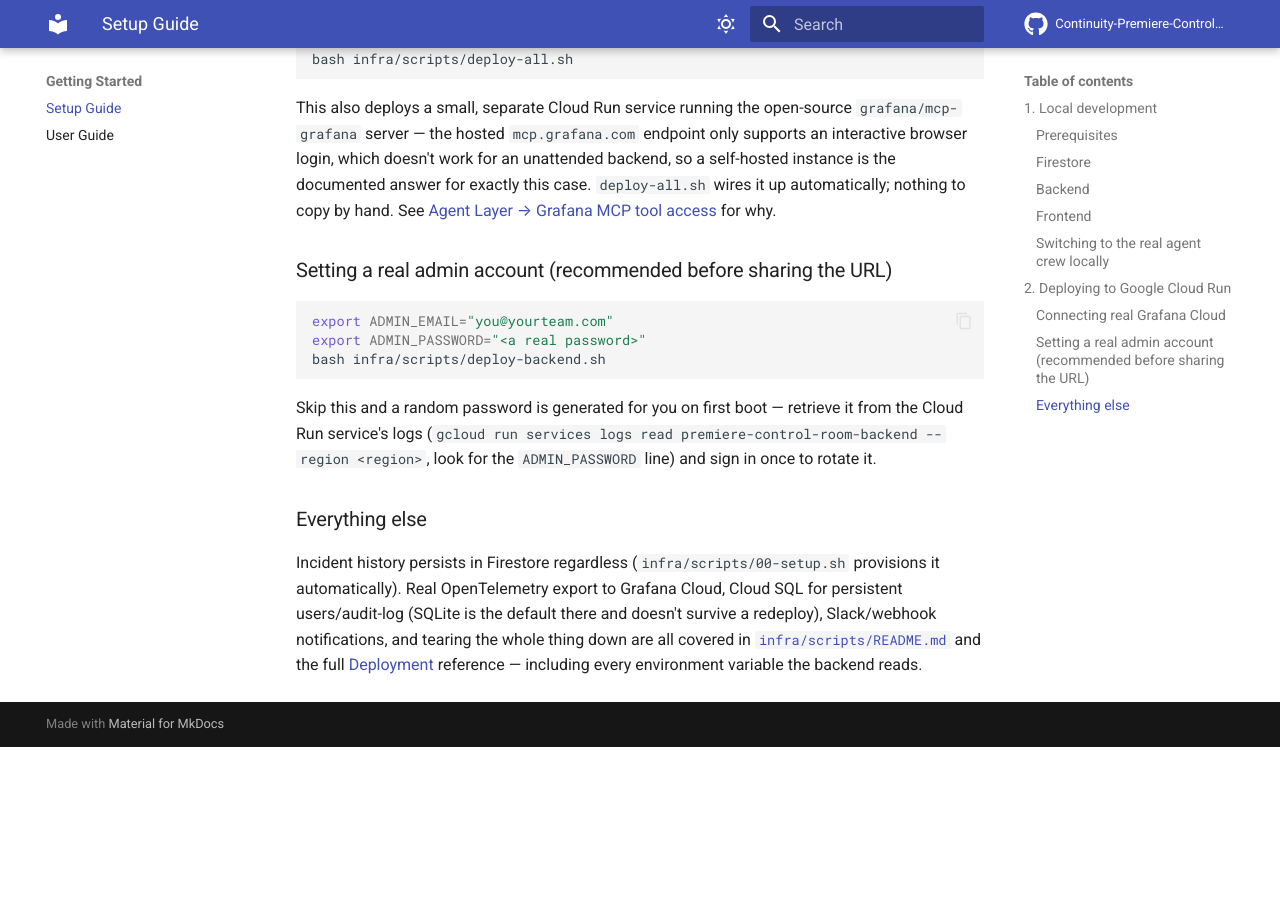
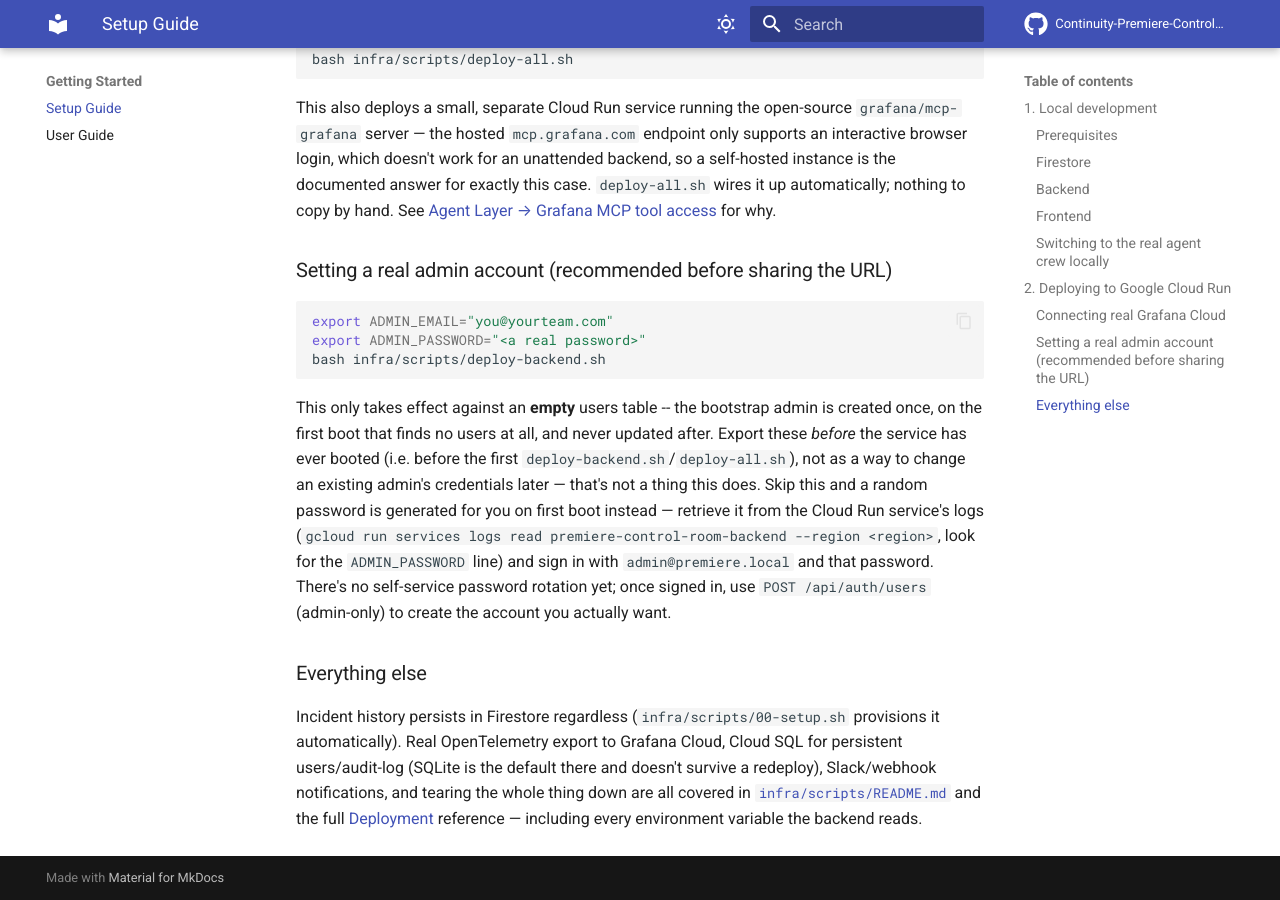
Before and after one commit to akashtalole/Continuity-Premiere-Control-Room-Agents, an MkDocs documentation site: the page built from docs/setup-guide.md, in a window 1280 px wide and 900 px high, scrolled down 2996 px. Built offline with MkDocs 1.6.1 and Material for MkDocs 9.7.7, drawn with Linux system fonts in a browser that asks for light colours; comment, search, counter and statistics services are not loaded; before the commit the page ends 3743 px from its top, so only the background shows below that.

Commit message:
Fix deploy-backend.sh silently dropping ADMIN_EMAIL/ADMIN_PASSWORD
The script never passed these through to Cloud Run at all -- despite
docs/setup-guide.md instructing users to export them and run this
script, the deployed service kept generating a random password for
the default admin@premiere.local on every fresh boot. ADMIN_PASSWORD
is now stored in Secret Manager (matching the pattern used for other
credentials); ADMIN_EMAIL is passed as a plain env var.

Also documents the underlying gotcha this bug was masking: the
bootstrap admin is only ever created once, against an empty users
table, and is never updated by a later deploy -- exporting these
vars after the service has already booted once has no effect on an
existing admin account.

Co-Authored-By: Claude Sonnet 5 <noreply@anthropic.com>
Claude-Session: https://claude.ai/code/session_01LqS1QSsrjHMd3yYTydxb3C

````diff
--- a/docs/setup-guide.md
+++ b/docs/setup-guide.md
@@ -108,7 +108,7 @@ export ADMIN_PASSWORD="<a real password>"
 bash infra/scripts/deploy-backend.sh
 ```
 
-Skip this and a random password is generated for you on first boot — retrieve it from the Cloud Run service's logs (`gcloud run services logs read premiere-control-room-backend --region <region>`, look for the `ADMIN_PASSWORD` line) and sign in once to rotate it.
+This only takes effect against an **empty** users table -- the bootstrap admin is created once, on the first boot that finds no users at all, and never updated after. Export these *before* the service has ever booted (i.e. before the first `deploy-backend.sh`/`deploy-all.sh`), not as a way to change an existing admin's credentials later — that's not a thing this does. Skip this and a random password is generated for you on first boot instead — retrieve it from the Cloud Run service's logs (`gcloud run services logs read premiere-control-room-backend --region <region>`, look for the `ADMIN_PASSWORD` line) and sign in with `admin@premiere.local` and that password. There's no self-service password rotation yet; once signed in, use `POST /api/auth/users` (admin-only) to create the account you actually want.
 
 ### Everything else
 
````
Also changed, not shown: 1 other file.
